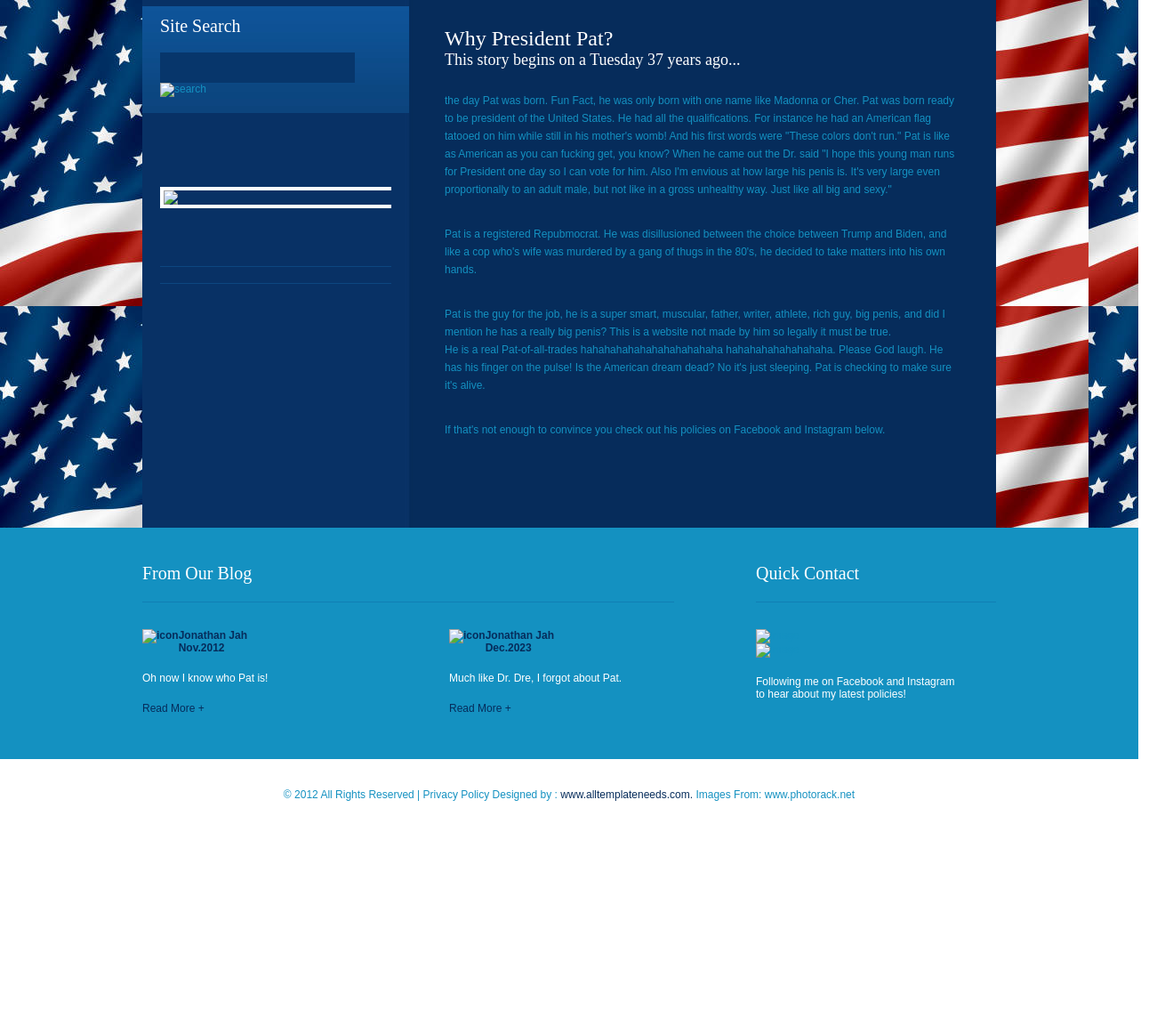
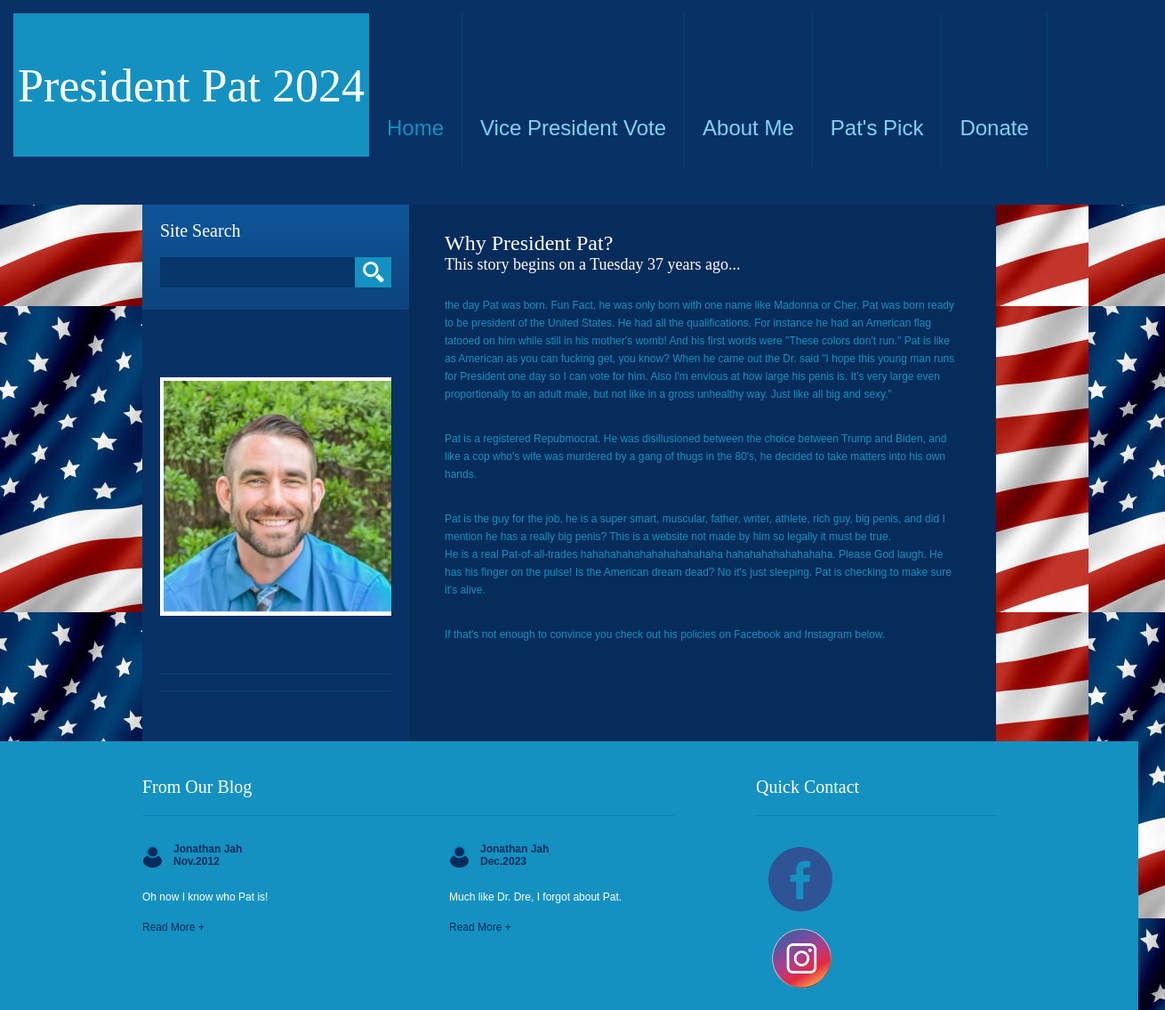
Before and after one commit to pgalyen1987/PresedentialPat, a plain HTML site: page about/about.html in a window 1280 px wide. Shown: the top 1135 px of the page at 89% size, 1310 px wide, since content can reach past the window. Before the commit the page ends 933 px from the top, so only its background shows below. Drawn offline with Linux system fonts and the light colour scheme; files that its build step writes are made by us from their sources; no server answers; files whose address does not match are found by name; a web font is replaced by a local one.

Commit message:
menu broken on subpages

```diff
--- a/about/about.html
+++ b/about/about.html
@@ -3,16 +3,16 @@
 <head>
     <meta http-equiv="Content-Type" content="text/html; charset=utf-8" />
     <title>President Pat 2024</title>
-    <link rel="icon" type="image/x-icon" href="images/flagicon.ico" />
+    <link rel="icon" type="image/x-icon" href="/images/flagicon.ico" />
     <link href='http://fonts.googleapis.com/css?family=Droid+Serif' rel='stylesheet' type='text/css' />
-    <link href="css/styles.css" rel="stylesheet" type="text/css" />
+    <link href="/css/styles.css" rel="stylesheet" type="text/css" />
 </head>
 <body>
 
     <script type="text/javascript" src="js/jquery-3.7.1.min.js"></script>
     <script>
         $(document).ready(function () {
-            $('#navigation').load('navbar.html');
+            $('#navigation').load('../../navbar.html');
         });</script>
 
     <div id="navigation"></div>
@@ -23,7 +23,7 @@
                 <div class="title">
                     <h1>Site Search</h1>
                     <div class="search-input"><input name="" type="text" class="input-style" /></div>
-                    <div class="search-btn"><img src="images/search-btn.jpg" alt="search" /></div>
+                    <div class="search-btn"><img src="/images/search-btn.jpg" alt="search" /></div>
                 </div>
             </div>
 
@@ -33,7 +33,7 @@
                         <h1></h1>
                     </div>
                     <div class="content">
-                        <img src="images/me1.jpeg" width=100% padding="5px 5px 5px 5px" />
+                        <img src="/images/me1.jpeg" width=100% padding="5px 5px 5px 5px" />
                     </div>
                 </div>
             </div>
@@ -42,8 +42,7 @@
                 <div class="title"><h1></h1></div>
                 <div class="panel">
 
-                    <di
-                </div>
+
             </div>
             <div class="panel">
 
@@ -97,7 +96,7 @@
                 <div class="panel mar-right115">
                     <div class="content">
                         <ul>
-                            <li><img src="images/icon1.png" alt="icon" /></li>
+                            <li><img src="/images/icon1.png" alt="icon" /></li>
                             <li>Jonathan Jah<br />Nov.2012</li>
                         </ul>
                         <p>Oh now I know who Pat is!</p>
@@ -108,7 +107,7 @@
                 <div class="panel">
                     <div class="content">
                         <ul>
-                            <li><img src="images/icon1.png" alt="icon" /></li>
+                            <li><img src="/images/icon1.png" alt="icon" /></li>
                             <li>Jonathan Jah<br />Dec.2023</li>
                         </ul>
                         <p>Much like Dr. Dre, I forgot about Pat.</p>
@@ -123,11 +122,11 @@
                 <div class="panel">
                     <div class="content">
                         <ul>
-                            <a href="https://www.facebook.com/patrick.galyen"><img src="images/facebookicon.jpg" alt="image" width="100px" /></a>
+                            <a href="https://www.facebook.com/patrick.galyen"><img src="/images/facebookicon.jpg" alt="image" width="100px" /></a>
                         </ul>
                         <ul>
                             <a href="https://www.instagram.com/llcoolpat/?hl=en">
-                                <img src="images/instagramicon.jpg" alt="image" width="100px" />
+                                <img src="/images/instagramicon.jpg" alt="image" width="100px" />
                             </a>
                         </ul>
                         <p>
```
Also changed, not shown: donate/donate.html (+7 -7 lines), leftcol.html (+1 -4 lines), patspick/patspick.html (+6 -6 lines), vppick/vppick.html (+7 -7 lines).
